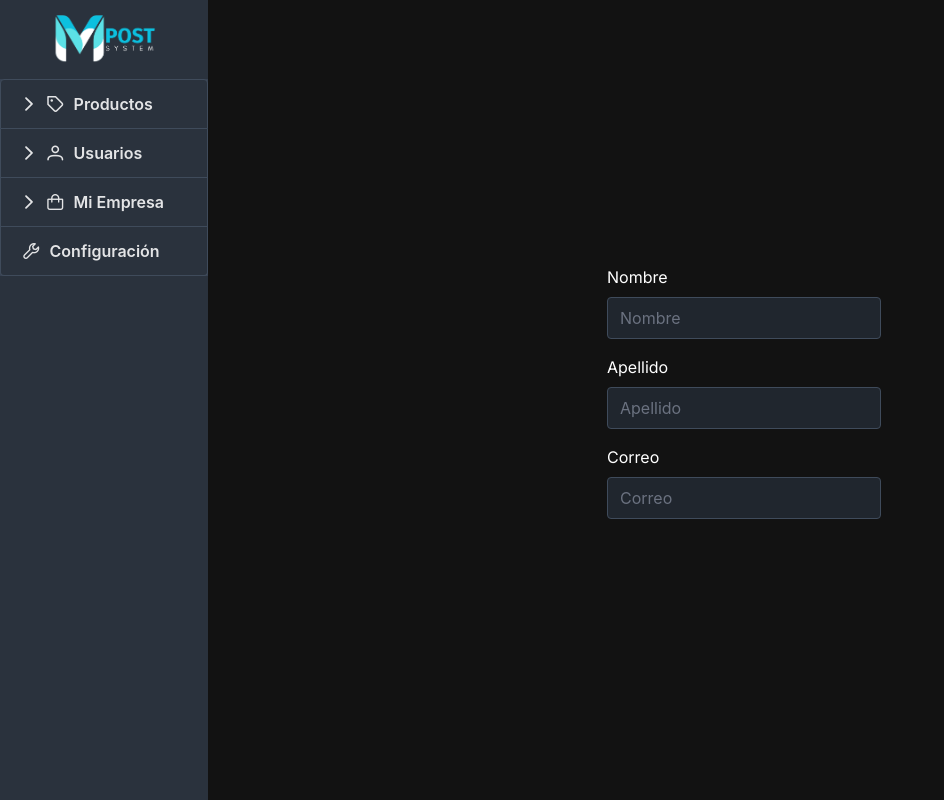
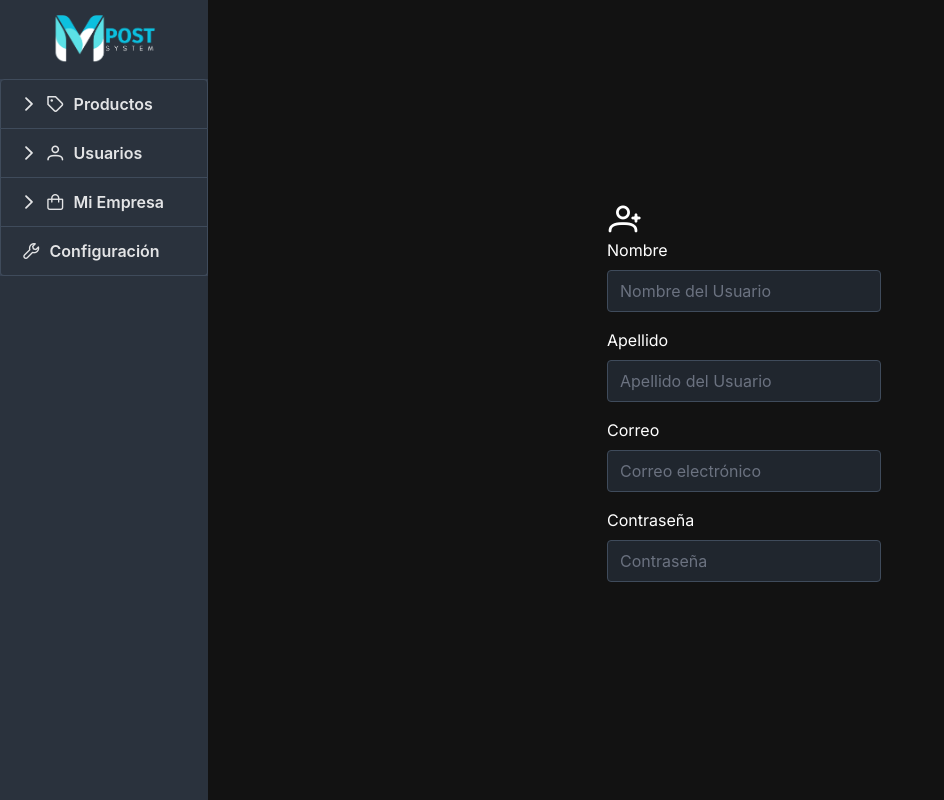
Before and after one commit to devjaes/pos_system_front, a Next.js app: page /admin/addUser in a window 1280 px wide. Shown: the whole page, without its empty margins (0-944 px from the left). Built offline with nearby package versions, Linux system fonts and the light colour scheme.

Commit message:
Update addUser

```diff
--- a/src/app/admin/addUser/page.tsx
+++ b/src/app/admin/addUser/page.tsx
@@ -1,38 +1,69 @@
 "use client";
 import React from 'react'
 import InputForm, { IInputsForm } from '@/components/Input'
+import { InputText } from 'primereact/inputtext';
+import { KeyFilterType } from 'primereact/keyfilter';
+import { useForm } from 'react-hook-form';
+import 'primeicons/primeicons.css';
 
 export default function page() {
-  const allForm: IInputsForm[] = [
+
+  const {
+    register,
+    handleSubmit,
+    formState: { errors },
+  } = useForm();
+
+  const allForms: IInputsForm[] = [
     {
       name: 'name',
       label: 'Nombre',
       keyfilter: 'alpha',
-      placeholder: 'Nombre',
-      disabled: false,
+      placeholder: 'Nombre del Usuario',
+      alertText: '*El nombre es obligatorio',
       onChange: () => {},
     },
     {
       name: 'lastName',
       label: 'Apellido',
       keyfilter: 'alpha',
-      placeholder: 'Apellido',
-      disabled: false,
+      placeholder: 'Apellido del Usuario',
+      alertText: '*El apellido es obligatorio',
       onChange: () => {},
     },
     {
       name: 'email',
       label: 'Correo',
       keyfilter: 'email',
-      placeholder: 'Correo',
-      disabled: false,
+      placeholder: 'Correo electrónico',
+      alertText: '*El correo es obligatorio',
+      onChange: () => {},
+    },
+    {
+      name: 'password',
+      label: 'Contraseña',
+      keyfilter: 'alphanum',
+      placeholder: 'Contraseña',
+      alertText: '*La contraseña es obligatoria',
       onChange: () => {},
     },
     ]
 
   return (
-    <div>
-      <InputForm allForm={allForm} />
+    <div >
+        <i className="pi pi-user-plus" style={{ fontSize: '2rem' }}></i>
+        {allForms.map((allForm, index) => (
+            <div className="pb-4 block" key={index}>
+                <label className="block pb-2">{allForm.label}</label>
+                <InputText
+                    className="border border-solid border-gray-300 py-2 px-4 rounded-full w-full"
+                    keyfilter={allForm.keyfilter as KeyFilterType}
+                    placeholder={allForm.placeholder}
+                    {...register(allForm.name, {
+                        required: allForm.alertText,
+                    })}/>
+            </div>
+        ))}
     </div>
   )
 }
```
